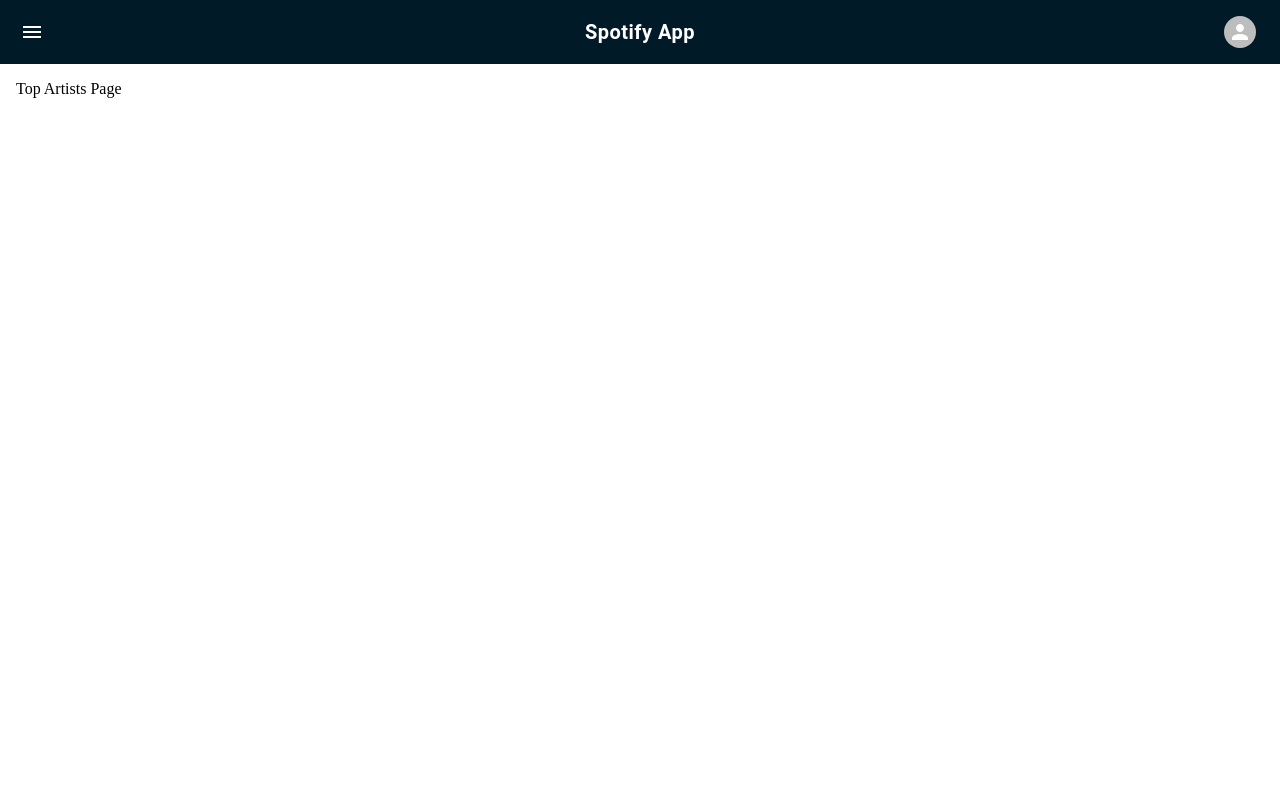
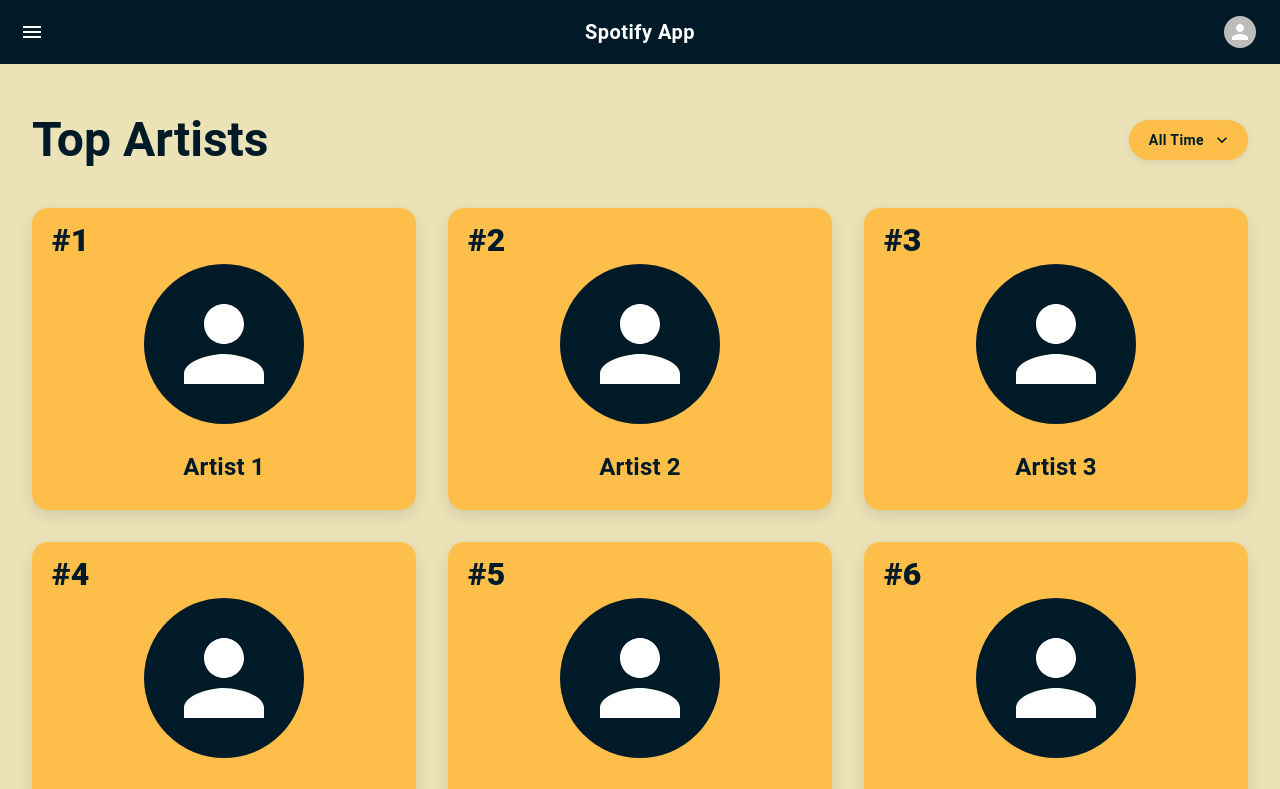
Before and after one commit to tulipbayy/launch-spotify, a React (Vite) app in the folder frontend/: page /top-artists in a window 1280 px wide. Shown: the top 789 px of the page. Built offline with nearby package versions, Linux system fonts and the light colour scheme.

Commit message:
feat(top-artists): created card layout

```diff
--- /dev/null
+++ b/frontend/src/pages/TopArtistsPage.css
@@ -0,0 +1,119 @@
+.top-artists-page {
+  background-color: #EBE2B8;
+  margin: -16px;
+  padding: 48px 32px;
+  box-sizing: border-box;
+}
+
+.top-artists-header {
+  display: flex;
+  justify-content: space-between;
+  align-items: center;
+  max-width: 1400px;
+  margin: 0 auto 40px auto;
+  gap: 16px;
+  flex-wrap: wrap;
+}
+
+.top-artists-title.top-artists-title {
+  font-weight: 700;
+  color: #011A27;
+  margin: 0;
+  text-align: left;
+  font-size: 3rem;
+}
+
+.top-artists-filter.top-artists-filter {
+  background-color: #FDBF49;
+  color: #011A27;
+  font-weight: 600;
+  text-transform: none;
+  border-radius: 999px;
+  padding: 8px 20px;
+  box-shadow: 0 2px 8px rgba(0, 0, 0, 0.08);
+}
+
+.top-artists-filter.top-artists-filter:hover {
+  background-color: #f5b439;
+  box-shadow: 0 4px 12px rgba(0, 0, 0, 0.14);
+}
+
+.top-artists-filter-menu .MuiPaper-root {
+  background-color: #FDBF49;
+  color: #011A27;
+  border-radius: 12px;
+}
+
+.top-artists-filter-menu .MuiMenuItem-root {
+  font-weight: 500;
+}
+
+.top-artists-filter-menu .MuiMenuItem-root.Mui-selected {
+  background-color: rgba(1, 26, 39, 0.12);
+}
+
+.top-artists-grid {
+  display: grid;
+  grid-template-columns: repeat(1, 1fr);
+  gap: 32px;
+  max-width: 1400px;
+  margin: 0 auto;
+}
+
+@media (min-width: 600px) {
+  .top-artists-grid {
+    grid-template-columns: repeat(2, 1fr);
+  }
+}
+
+@media (min-width: 1000px) {
+  .top-artists-grid {
+    grid-template-columns: repeat(3, 1fr);
+  }
+}
+
+.artist-card.artist-card {
+  background-color: #FDBF49;
+  border-radius: 16px;
+  box-shadow: 0 6px 16px rgba(0, 0, 0, 0.1);
+  transition: transform 0.15s ease, box-shadow 0.15s ease;
+}
+
+.artist-card.artist-card:hover {
+  transform: translateY(-6px);
+  box-shadow: 0 12px 28px rgba(0, 0, 0, 0.18);
+}
+
+.artist-card-content.artist-card-content {
+  display: flex;
+  flex-direction: column;
+  align-items: center;
+  gap: 24px;
+  padding: 56px 28px;
+  position: relative;
+}
+
+.artist-rank.artist-rank {
+  font-weight: 800;
+  color: #011A27;
+  line-height: 1;
+  margin: 0;
+  font-size: 2rem;
+  position: absolute;
+  top: 16px;
+  left: 20px;
+}
+
+.artist-avatar.artist-avatar {
+  width: 160px;
+  height: 160px;
+  background-color: #011A27;
+}
+
+.artist-name.artist-name {
+  font-weight: 600;
+  color: #011A27;
+  text-align: center;
+  margin: 0;
+  font-size: 1.5rem;
+}
--- a/frontend/src/pages/TopArtistsPage.tsx
+++ b/frontend/src/pages/TopArtistsPage.tsx
@@ -1,3 +1,86 @@
+import { useState } from 'react'
+import {
+  Card,
+  CardContent,
+  Typography,
+  Avatar,
+  Button,
+  Menu,
+  MenuItem,
+} from '@mui/material'
+import KeyboardArrowDownIcon from '@mui/icons-material/KeyboardArrowDown'
+import './TopArtistsPage.css'
+
+const placeholderArtists = Array.from({ length: 10 }, (_, i) => ({
+  rank: i + 1,
+  name: `Artist ${i + 1}`,
+}))
+
+const FILTERS = ['All Time', 'Last 6 Months', 'Last Month'] as const
+type Filter = (typeof FILTERS)[number]
+
+function ArtistCard({ rank, name }: { rank: number; name: string }) {
+  return (
+    <Card className="artist-card" elevation={0}>
+      <CardContent className="artist-card-content">
+        <Typography variant="h4" className="artist-rank">
+          #{rank}
+        </Typography>
+        <Avatar className="artist-avatar" />
+        <Typography variant="h6" className="artist-name">
+          {name}
+        </Typography>
+      </CardContent>
+    </Card>
+  )
+}
+
 export default function TopArtistsPage() {
-  return <div>Top Artists Page</div>
+  const [filter, setFilter] = useState<Filter>('All Time')
+  const [anchorEl, setAnchorEl] = useState<null | HTMLElement>(null)
+  const open = Boolean(anchorEl)
+
+  return (
+    <div className="top-artists-page">
+      <div className="top-artists-header">
+        <Typography variant="h3" className="top-artists-title">
+          Top Artists
+        </Typography>
+        <Button
+          className="top-artists-filter"
+          onClick={(e) => setAnchorEl(e.currentTarget)}
+          endIcon={<KeyboardArrowDownIcon />}
+          disableElevation
+        >
+          {filter}
+        </Button>
+        <Menu
+          anchorEl={anchorEl}
+          open={open}
+          onClose={() => setAnchorEl(null)}
+          className="top-artists-filter-menu"
+          anchorOrigin={{ vertical: 'bottom', horizontal: 'right' }}
+          transformOrigin={{ vertical: 'top', horizontal: 'right' }}
+        >
+          {FILTERS.map((f) => (
+            <MenuItem
+              key={f}
+              selected={f === filter}
+              onClick={() => {
+                setFilter(f)
+                setAnchorEl(null)
+              }}
+            >
+              {f}
+            </MenuItem>
+          ))}
+        </Menu>
+      </div>
+      <div className="top-artists-grid">
+        {placeholderArtists.map((artist) => (
+          <ArtistCard key={artist.rank} rank={artist.rank} name={artist.name} />
+        ))}
+      </div>
+    </div>
+  )
 }
```
